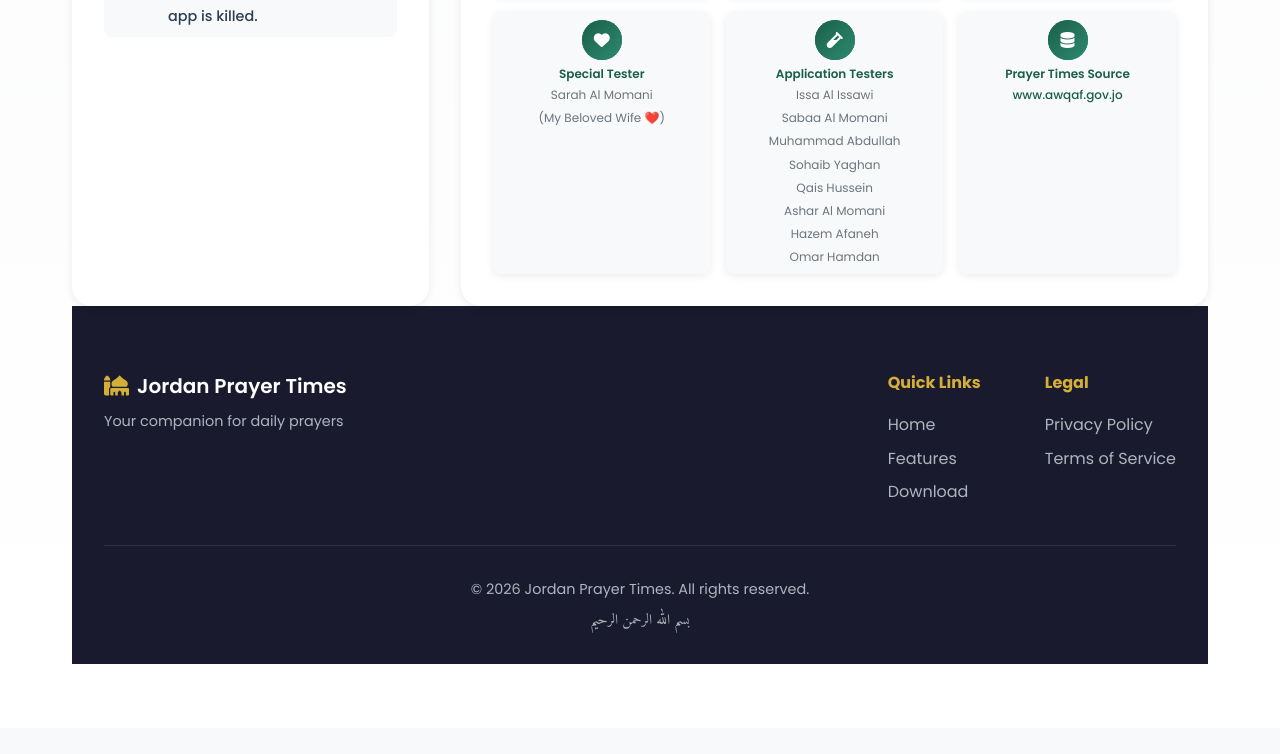
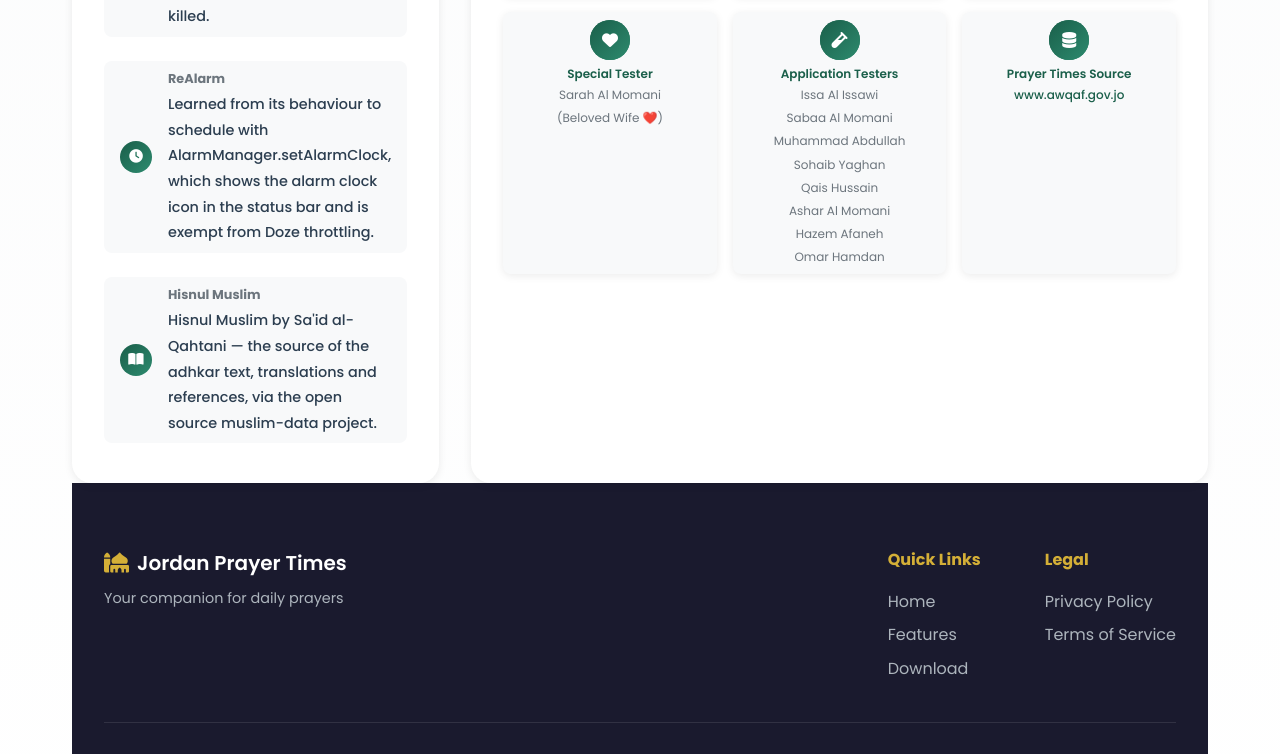
Before and after one commit to mbanifawaz/Jordan_Prayer_Times_Website, a plain HTML site: page index.html in a window 1280 px wide. Shown: the part 11246-12000 px from the top of the page. Before the commit the page ends 11974 px from the top, so only its background shows below. Drawn offline with Linux system fonts and the light colour scheme; animation ran at ten frames a second.

Commit message:
Credit ReAlarm and Hisnul Muslim on the site, as the app does
The app's About screen credits three sources; Legal & Open Source listed only
medTimer. Adds ReAlarm — where the setAlarmClock approach came from — and Hisnul
Muslim by Sa'id al-Qahtani, the source of the adhkar text, translations and
references via the muslim-data project.

Also fixes two names that had drifted from the app: Qais Hussain, and the
Special Tester line.

```diff
--- a/index.html
+++ b/index.html
@@ -748,6 +748,24 @@
                                     <a href="https://github.com/Futsch1/medTimer" target="_blank" rel="noopener noreferrer" data-en="Learned from its open source code how to implement native Kotlin exact precise alarms that work even when app is killed." data-ar="تعلمنا من كودها المفتوح كيفية تنفيذ تنبيهات Kotlin الدقيقة الأصلية التي تعمل حتى عند إيقاف التطبيق.">Learned from its open source code how to implement native Kotlin exact precise alarms that work even when app is killed.</a>
                                 </div>
                             </div>
+                            <div class="contact-item">
+                                <div class="dev-icon">
+                                    <i class="fas fa-clock"></i>
+                                </div>
+                                <div>
+                                    <h4 data-en="ReAlarm" data-ar="ReAlarm">ReAlarm</h4>
+                                    <a href="https://feirox.com/realarm/" target="_blank" rel="noopener noreferrer" data-en="Learned from its behaviour to schedule with AlarmManager.setAlarmClock, which shows the alarm clock icon in the status bar and is exempt from Doze throttling." data-ar="تعلّمنا من سلوكه استخدام AlarmManager.setAlarmClock، الذي يُظهر أيقونة المنبّه في شريط الحالة ويُستثنى من تقييد وضع Doze.">Learned from its behaviour to schedule with AlarmManager.setAlarmClock, which shows the alarm clock icon in the status bar and is exempt from Doze throttling.</a>
+                                </div>
+                            </div>
+                            <div class="contact-item">
+                                <div class="dev-icon">
+                                    <i class="fas fa-book-open"></i>
+                                </div>
+                                <div>
+                                    <h4 data-en="Hisnul Muslim" data-ar="حصن المسلم">Hisnul Muslim</h4>
+                                    <a href="https://github.com/mhdkalid/muslim-data" target="_blank" rel="noopener noreferrer" data-en="Hisnul Muslim by Sa'id al-Qahtani — the source of the adhkar text, translations and references, via the open source muslim-data project." data-ar="حصن المسلم للشيخ سعيد القحطاني — مصدر نصوص الأذكار وترجماتها ومراجعها، عبر مشروع muslim-data مفتوح المصدر.">Hisnul Muslim by Sa'id al-Qahtani — the source of the adhkar text, translations and references, via the open source muslim-data project.</a>
+                                </div>
+                            </div>
                         </div>
                     </div>
                 </div>
@@ -819,7 +837,7 @@
                                  </div>
                              </div>
                              <h3 data-en="Special Tester" data-ar="مختبر مميز">Special Tester</h3>
-                             <p data-en="Sarah Al Momani &#10; (My Beloved Wife ❤️)" data-ar="سارة المومني (زوجتي العزيزة ❤️)">Sarah Al Momani<br>❤️ My Beloved Wife ❤️</p>
+                             <p data-en="Sarah Al Momani &#10; (Beloved Wife ❤️)" data-ar="سارة المومني (زوجتي العزيزة ❤️)">Sarah Al Momani<br>❤️ My Beloved Wife ❤️</p>
                          </div>
 
                          <div class="contributor-card">
@@ -829,7 +847,7 @@
                                  </div>
                              </div>
                              <h3 data-en="Application Testers" data-ar="مختبرو التطبيق">Application Testers</h3>
-                             <p data-en="Issa Al Issawi&#10;Sabaa Al Momani&#10;Muhammad Abdullah&#10;Sohaib Yaghan&#10;Qais Hussein&#10;Ashar Al Momani&#10;Hazem Afaneh&#10;Omar Hamdan" data-ar="عيسى العيساوي&#10;سبأالمومني&#10;محمدعبدالله&#10;صهيب ياغن&#10;قيس حسين&#10;أسحارالمومني&#10;حازمعفانه&#10;عمرحمدان">Issa Al Issawi<br>Sabaa Al Momani<br>Muhammad Abdullah<br>Sohaib Yaghan<br>Qais Hussein<br>Ashar Al Momani<br>Hazem Afaneh<br>Omar Hamdan</p>
+                             <p data-en="Issa Al Issawi&#10;Sabaa Al Momani&#10;Muhammad Abdullah&#10;Sohaib Yaghan&#10;Qais Hussain&#10;Ashar Al Momani&#10;Hazem Afaneh&#10;Omar Hamdan" data-ar="عيسى العيساوي&#10;سبأالمومني&#10;محمدعبدالله&#10;صهيب ياغن&#10;قيس حسين&#10;أسحارالمومني&#10;حازمعفانه&#10;عمرحمدان">Issa Al Issawi<br>Sabaa Al Momani<br>Muhammad Abdullah<br>Sohaib Yaghan<br>Qais Hussain<br>Ashar Al Momani<br>Hazem Afaneh<br>Omar Hamdan</p>
                          </div>
 
                          <div class="contributor-card">
```
